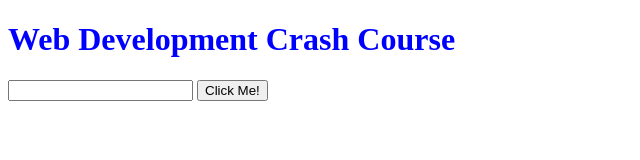
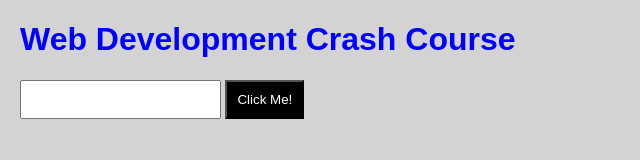
Before and after one commit to katm201/web-dev-101, a plain HTML site: page index.html in a window 1280 px wide. Shown: the whole page, without its empty margins (0-640 px from the left). Drawn offline with Linux system fonts and the light colour scheme.

Commit message:
[2] Add stylesheet

```diff
--- a/index.html
+++ b/index.html
@@ -2,12 +2,13 @@
 <html>
     <head>
         <title>Web Development 101</title>
+        <link rel="stylesheet" type="text/css" href="stylesheet.css">
     </head>
     <body>
         <h1 style="color: blue">
             Web Development Crash Course
         </h1>
-        <input />
-        <button>Click Me!</button>
+        <input class="form" />
+        <button id="submit-btn" class="form">Click Me!</button>
     </body>
 </html>
--- /dev/null
+++ b/stylesheet.css
@@ -0,0 +1,14 @@
+body {
+    font-family: Arial;
+    margin-left: 20px;
+    background-color: lightgray;
+}
+
+.form {
+    padding: 10px;
+}
+
+#submit-btn {
+    background-color: black;
+    color: white;
+}
```
